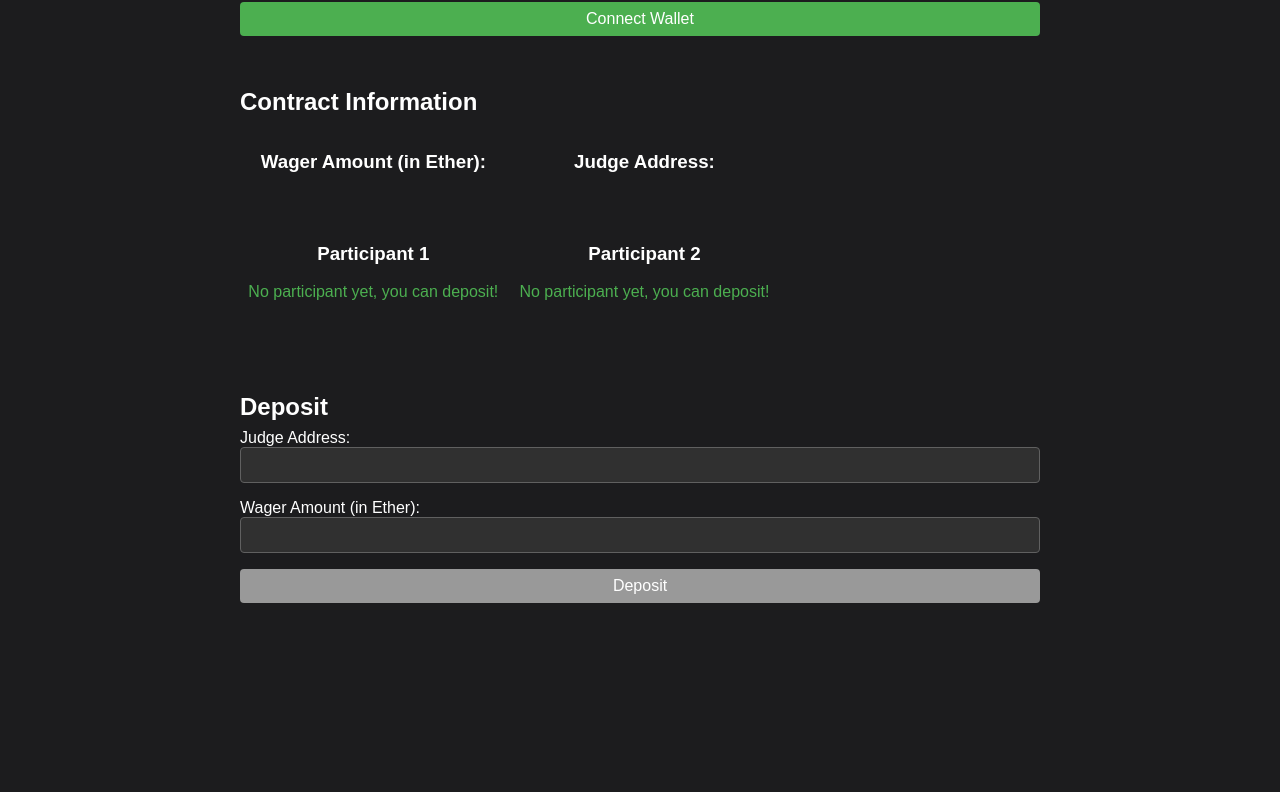
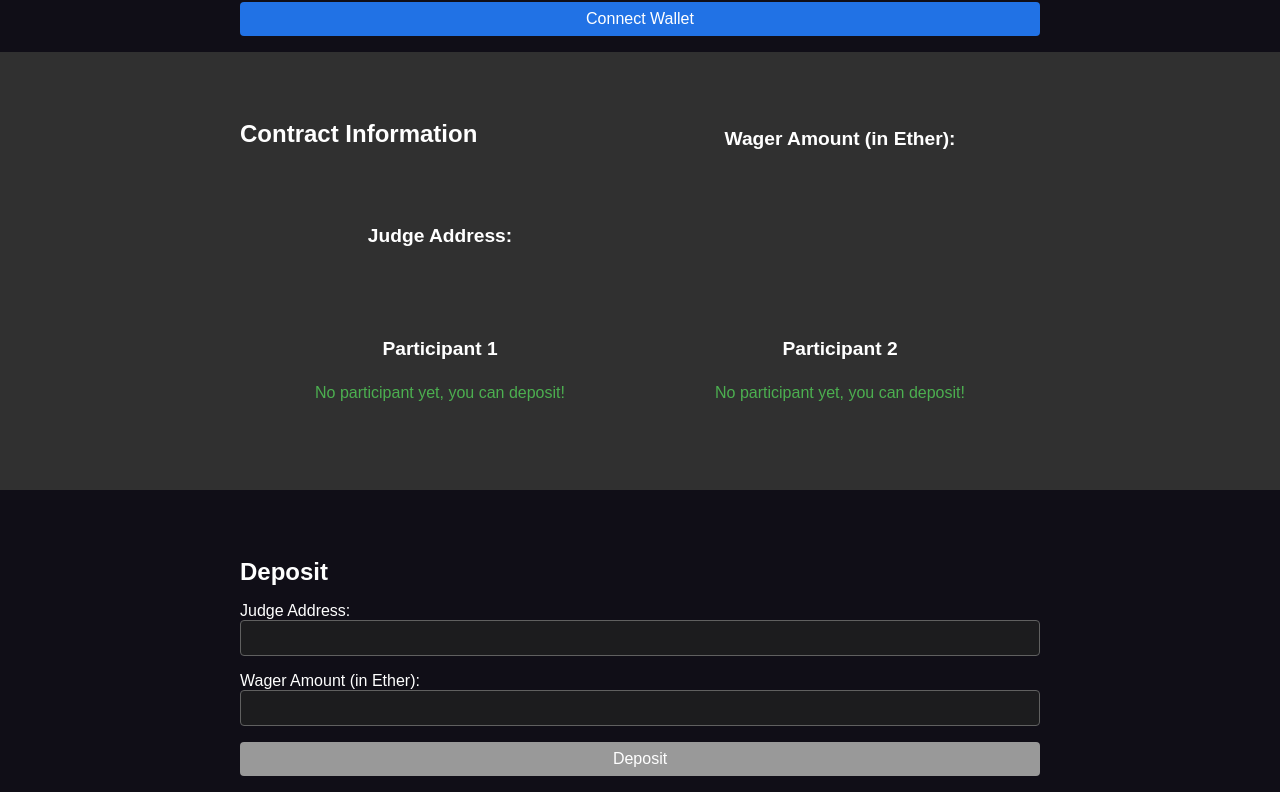
Before and after one commit to Qqcodeqq/wagermanager, a plain HTML site: page index.html in a window 1280 px wide. Shown: the part 88-880 px from the top of the page. Before the commit the page ends 800 px from the top, so only its background shows below. Drawn offline with Linux system fonts and the light colour scheme; a script that the page names is missing.

Commit message:
Update styles.css

```diff
--- a/styles.css
+++ b/styles.css
@@ -1,6 +1,6 @@
 body {
   font-family: Arial, sans-serif;
-  background-color: #1c1c1e;
+  background-color: #100e17;
   color: #ffffff;
   margin: 0;
   padding: 0;
@@ -13,10 +13,6 @@ body {
   padding: 1rem;
 }
 
-.info-container {
-  margin-bottom: 2rem;
-}
-
 h1 {
   text-align: center;
   font-size: 2rem;
@@ -25,16 +21,33 @@ h1 {
 
 h2 {
   font-size: 1.5rem;
+  margin-bottom: 1rem;
+}
+
+h3 {
+  font-size: 1.2rem;
   margin-bottom: 0.5rem;
 }
 
+.info-section {
+  background-color: #303030;
+  padding: 2rem 0;
+  margin-bottom: 2rem;
+}
+
 .info {
+  display: flex;
+  justify-content: space-between;
+  flex-wrap: wrap;
   margin-bottom: 1rem;
 }
 
 .column {
-  display: inline-block;
-  width: calc(100% / 3);
+  display: flex;
+  flex-direction: column;
+  align-items: center;
+  justify-content: center;
+  width: calc(100% / 2);
   padding: 0.5rem;
   box-sizing: border-box;
   text-align: center;
@@ -49,7 +62,7 @@ h2 {
   width: 100%;
   padding: 0.5rem 1rem;
   font-size: 1rem;
-  background-color: #4caf50;
+  background-color: #2172e5;
   color: #ffffff;
   text-align: center;
   border: none;
@@ -60,7 +73,7 @@ h2 {
 
 .btn:hover,
 .btn:focus {
-  background-color: #3e8e41;
+  background-color: #1858bb;
 }
 
 .btn:disabled {
@@ -83,7 +96,7 @@ h2 {
   width: 100%;
   padding: 0.5rem;
   font-size: 1rem;
-  background-color: #303030;
+  background-color: #1c1c1e;
   color: #ffffff;
   border: 1px solid #606060;
   border-radius: 0.25rem;
@@ -92,5 +105,5 @@ h2 {
 
 .input-field:focus {
   outline: none;
-  border-color: #4caf50;
+  border-color: #2172e5;
 }
```
